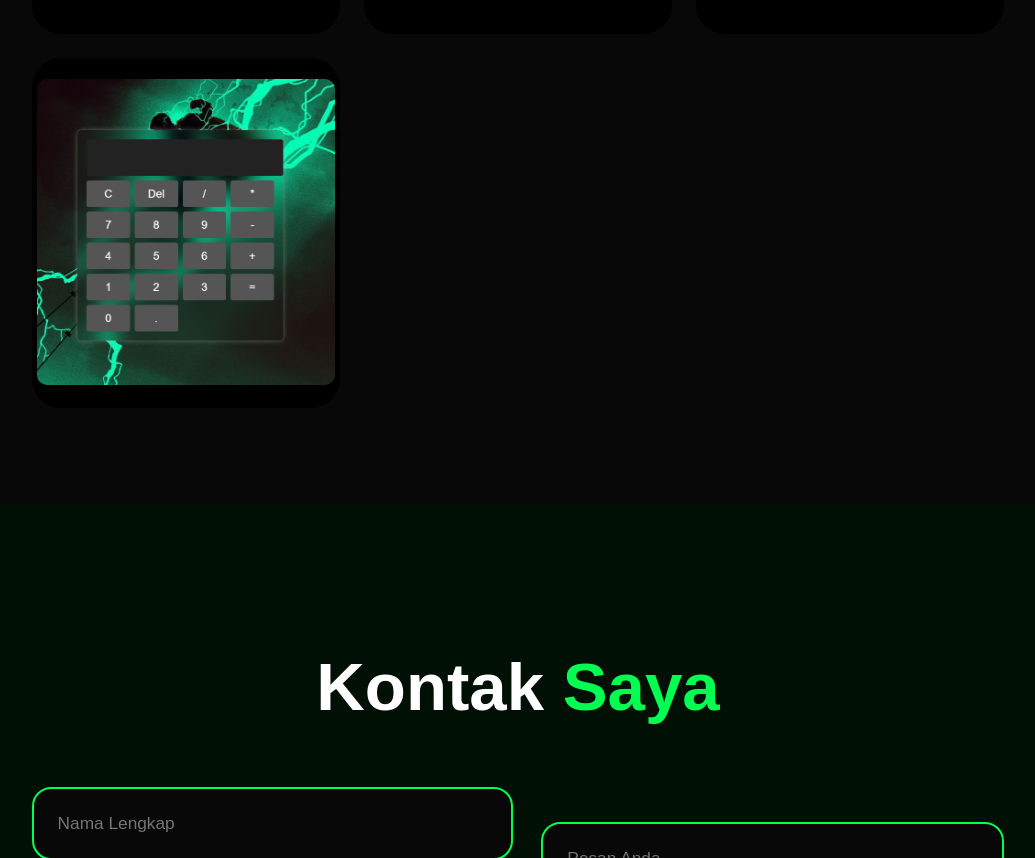
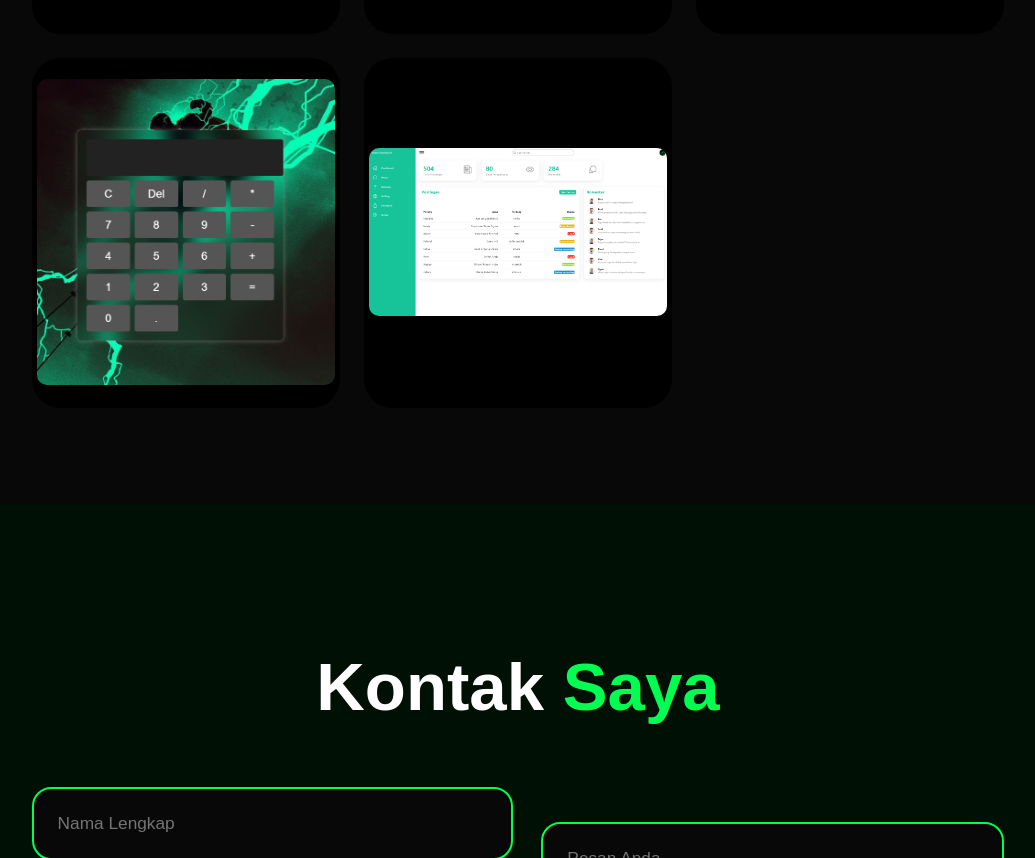
Before and after one commit to MaulanaSandyy/TugasPemrograman, a plain HTML site: page index.html in a window 1280 px wide. Shown: the part 2559-3417 px from the top of the page, without its empty margins (122-1157 px from the left). Drawn offline with nearby package versions, Linux system fonts and the light colour scheme.

Commit message:
Update index.html

```diff
--- a/index.html
+++ b/index.html
@@ -158,6 +158,17 @@
               vero aliquam excepturi fuga animi blanditiis!</p>
           </div> -->
         </div>
+         <div class="service-box">
+          <a href="gameular.html"><img src="asset/gambar/showdash.png" alt="Service Image" class="service-image"></a>
+          <!-- <div class="service-info">
+            <i class="bx bx-code"></i>
+            <h4>Mahasiswa Unpam</h4>
+            <p>Lorem, ipsum dolor sit amet consectetur adipisicing elit. Dignissimos,
+              unde illo. At, corporis aliquam. Doloremque aliquam sint quidem ex, eum
+              sapiente cum consequuntur impedit accusamus aperiam. Laboriosam, facere
+              vero aliquam excepturi fuga animi blanditiis!</p>
+          </div> -->
+        </div>
       </div>
     </section>
 
```
